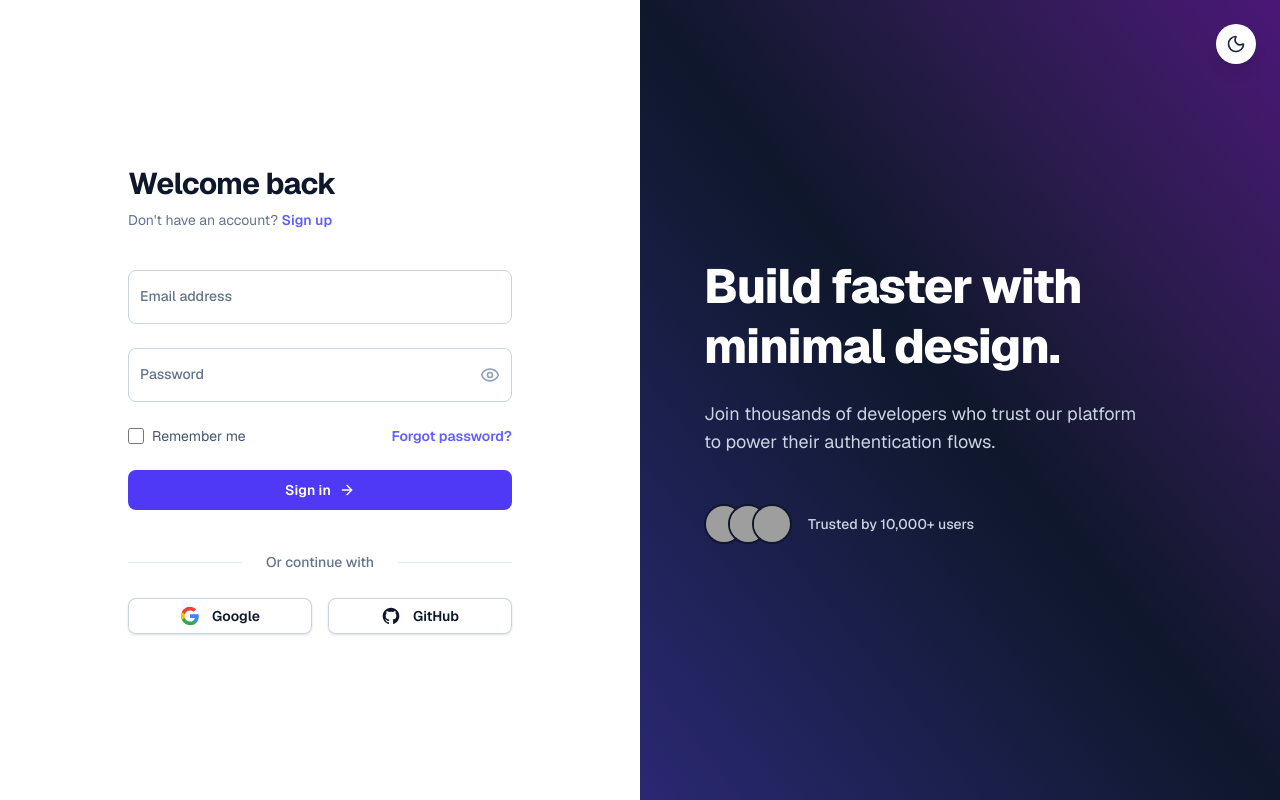
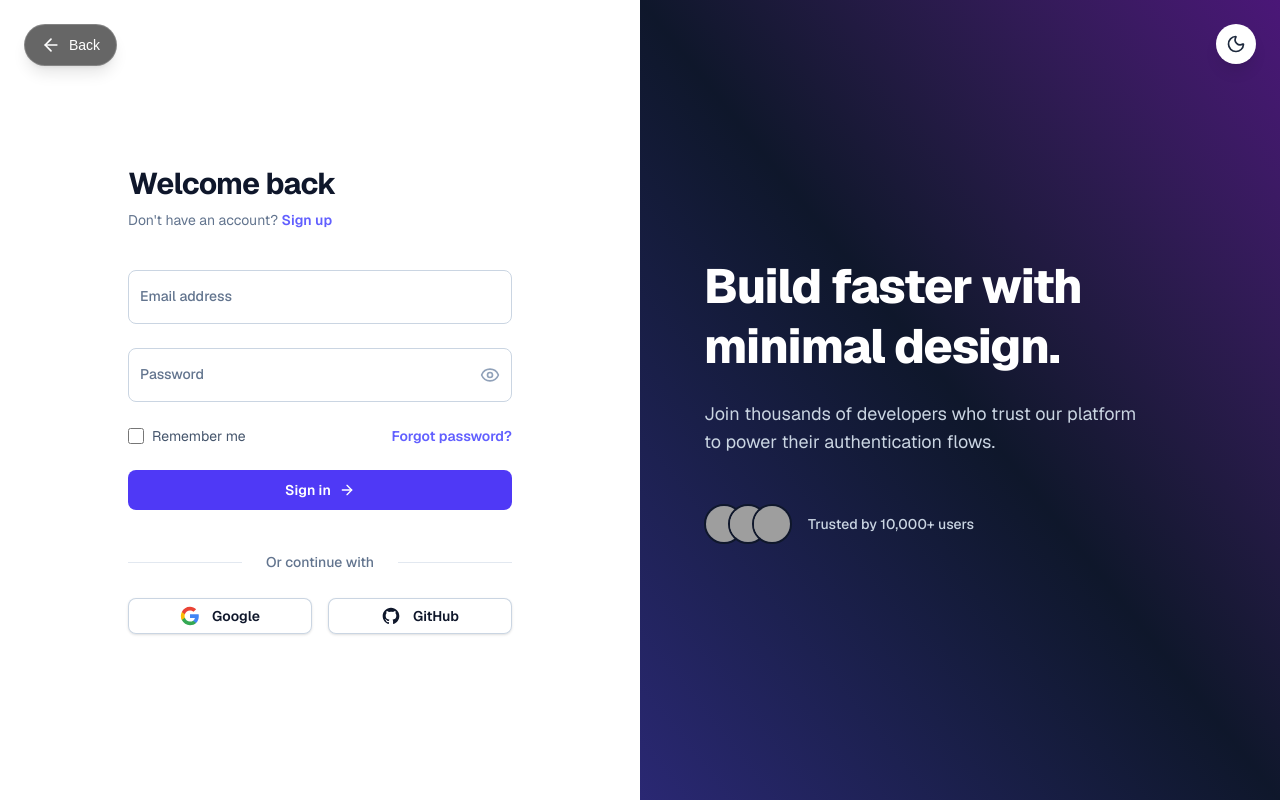
Before and after one commit to shaurya-10000/auth-ui-showcase, a Next.js app: page /login/template-1 in a window 1280 px wide. Built offline with nearby package versions, Linux system fonts and the light colour scheme; grey boxes are pictures that could not be loaded.

Commit message:
feat: add back button to login and signup pages

```diff
--- a/src/app/layout.tsx
+++ b/src/app/layout.tsx
@@ -1,5 +1,6 @@
 import type { Metadata } from "next";
 import { Geist, Geist_Mono } from "next/font/google";
+import BackButton from "@/components/BackButton";
 import "./globals.css";
 
 const geistSans = Geist({
@@ -31,7 +32,10 @@ export default function RootLayout({ children }: LayoutProps<"/">) {
       lang="en"
       className={`${geistSans.variable} ${geistMono.variable} h-full antialiased`}
     >
-      <body className="min-h-full flex flex-col">{children}</body>
+      <body className="min-h-full flex flex-col">
+        <BackButton />
+        {children}
+      </body>
     </html>
   );
 }
--- /dev/null
+++ b/src/components/BackButton/BackButton.tsx
@@ -0,0 +1,25 @@
+"use client";
+
+import Link from "next/link";
+import { usePathname } from "next/navigation";
+import { ArrowLeft } from "lucide-react";
+
+/** Routes where the back button is shown (login and signup pages only). */
+const VISIBLE_ROUTES = /^\/(login|signup)(\/|$)/;
+
+export default function BackButton() {
+  const pathname = usePathname();
+
+  if (!VISIBLE_ROUTES.test(pathname)) return null;
+
+  return (
+    <Link
+      href="/"
+      aria-label="Back to templates"
+      className="fixed top-6 left-6 z-50 flex items-center gap-2 rounded-full border border-white/20 bg-black/60 px-4 py-2.5 text-sm font-medium text-white shadow-lg backdrop-blur-md transition-all duration-300 hover:bg-black/80"
+    >
+      <ArrowLeft size={20} />
+      Back
+    </Link>
+  );
+}
--- /dev/null
+++ b/src/components/BackButton/index.ts
@@ -0,0 +1 @@
+export { default } from "./BackButton";
```
